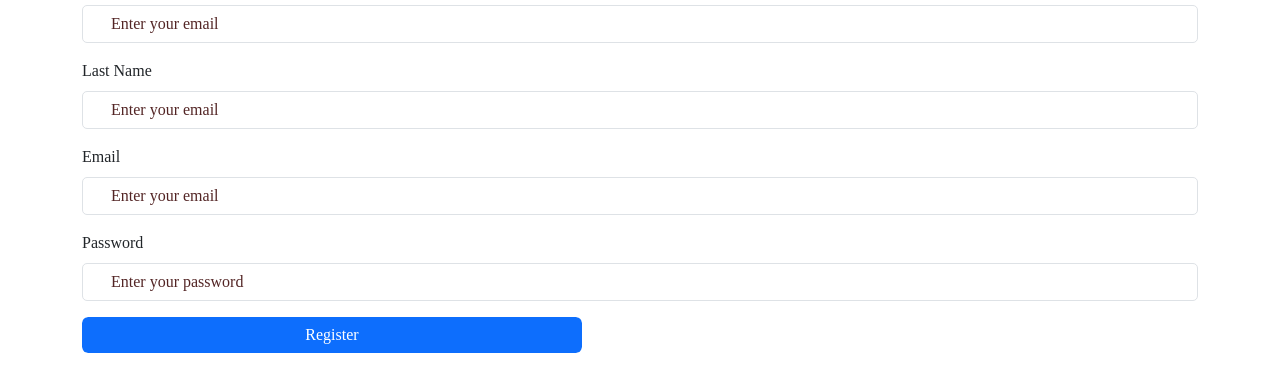
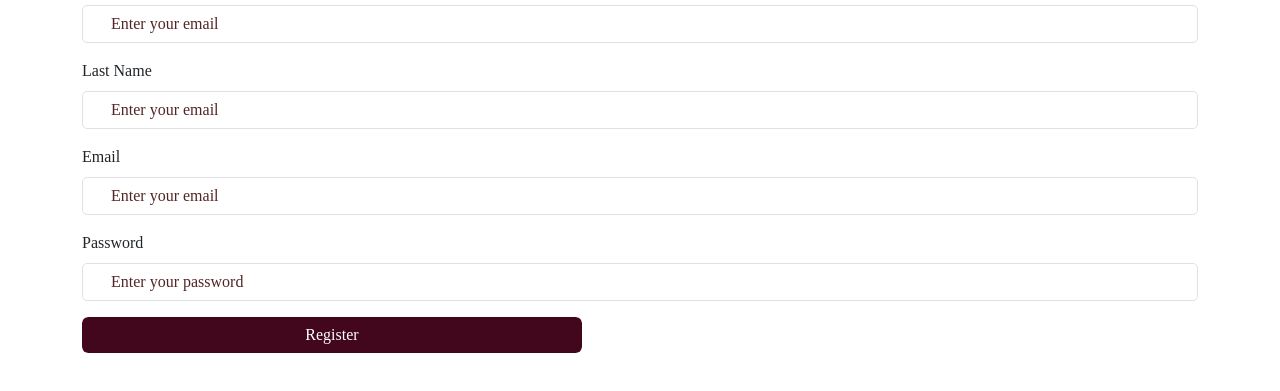
Before and after one commit to lenaman/Clothing-Capstone, a plain HTML site: page register.html in a window 1280 px wide. Shown: the part 203-594 px from the top of the page. Drawn offline with nearby package versions, Linux system fonts and the light colour scheme.

Commit message:
register button

```diff
--- a/css/custom.css
+++ b/css/custom.css
@@ -309,6 +309,11 @@ div.card.shadow-sm img {
 #register-page-id .page-name {
   color: rgba(0, 0, 0, 0.788);
 }
+.click{
+  background-color: #42071d;
+  color: #fff;
+  border: none;
+}
 
 .container {
   margin-top: 20px;
--- a/register.html
+++ b/register.html
@@ -54,7 +54,7 @@
                 <label for="password" class="form-label">Password</label>
                 <input type="password" class="form-control" id="password" placeholder="Enter your password" required>
             </div>
-            <button type="submit" class="btn btn-primary">Register</button>
+            <button type="submit" class="btn click">Register</button>
         </form>
     </div>
 
```
